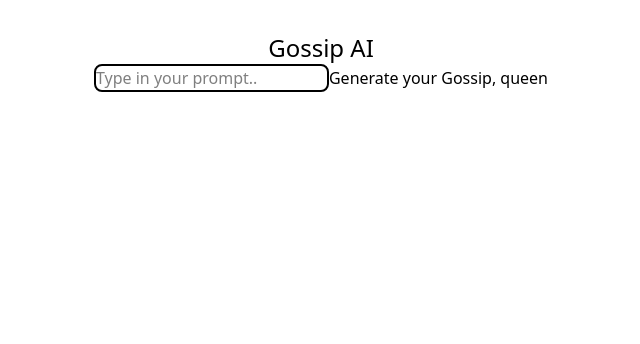
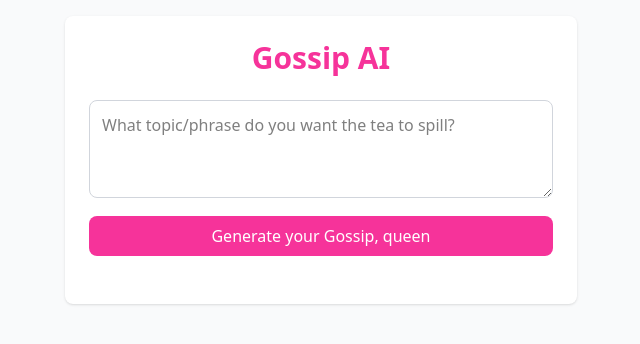
Before and after one commit to Joaosilva27/gossip-explainer-ai, a React (Vite) app: page / in a window 1280 px wide. Shown: the top 344 px of the page, without its empty margins (319-959 px from the left). Built offline with nearby package versions, Linux system fonts and the light colour scheme; no server answers.

Commit message:
loading & initial app styling
* new isLoading state to conditionally show a loading text while output is being generated

* added a fallback at the start of onGossipGeneration function to prevent the user to try generating a gossip with a empty prompt

* app is now properly styled using tailwind css

```diff
--- a/src/App.css
+++ b/src/App.css
@@ -1,5 +1,4 @@
 #root {
   margin: 0 auto;
-  padding: 2rem;
   text-align: center;
 }
--- a/src/App.jsx
+++ b/src/App.jsx
@@ -8,25 +8,56 @@ const ai = new GoogleGenAI({ apiKey: import.meta.env.VITE_GEMINI_API_KEY });
 function App() {
   const [aiResponse, setAiResponse] = useState(undefined);
   const [userPrompt, setUserPrompt] = useState("");
+  const [isLoading, setIsLoading] = useState(false);
 
   async function onGossipGeneration() {
+    if (!userPrompt.trim()) return;
+
+    setIsLoading(true);
+    try {
       const response = await ai.models.generateContent({
         model: "gemini-2.5-flash-preview-04-17",
         contents: geminiPrompt + userPrompt,
       });
       console.log(response.text);
       setAiResponse(response.text);
+    } catch (error) {
+      console.error("Error generating gossip:", error);
+    } finally {
+      setIsLoading(false);
+    }
   }
 
   return (
-    <div className='flex flex-col items-center'>
-      <h1 className='text-2xl'>Gossip AI</h1>
-      <div>
-        <input onChange={e => setUserPrompt(e.target.value)} className='w-fit border-2 rounded-lg' placeholder='Type in your prompt..' />
-        <button onClick={onGossipGeneration}>Generate your Gossip, queen</button>
+    <div className='min-h-screen bg-gray-50 p-4'>
+      <div className='max-w-lg mx-auto bg-white rounded-lg shadow p-6'>
+        <h1 className='text-3xl font-bold text-center text-pink-500 mb-6'>Gossip AI</h1>
+
+        <div className='mb-6'>
+          <textarea
+            value={userPrompt}
+            onChange={e => setUserPrompt(e.target.value)}
+            className='w-full border border-gray-300 rounded-lg p-3 focus:outline-none focus:ring-2 focus:ring-pink-300'
+            placeholder='What topic/phrase do you want the tea to spill?'
+            rows='3'
+          />
+
+          <button
+            onClick={onGossipGeneration}
+            disabled={isLoading}
+            className='w-full mt-3 bg-pink-500 hover:bg-pink-600 text-white font-medium py-2 px-4 rounded-lg transition-colors'
+          >
+            {isLoading ? "Generating the tea..." : "Generate your Gossip, queen"}
+          </button>
         </div>
 
-      {aiResponse}
+        {aiResponse && (
+          <div className='mt-6 p-4 bg-gray-100 rounded-lg'>
+            <h2 className='text-lg font-medium mb-2 text-gray-700'>The Hot Tea:</h2>
+            <p className='whitespace-pre-wrap text-gray-800'>{aiResponse}</p>
+          </div>
+        )}
+      </div>
     </div>
   );
 }
```
Lines whose indentation alone changed are shown as unchanged.
